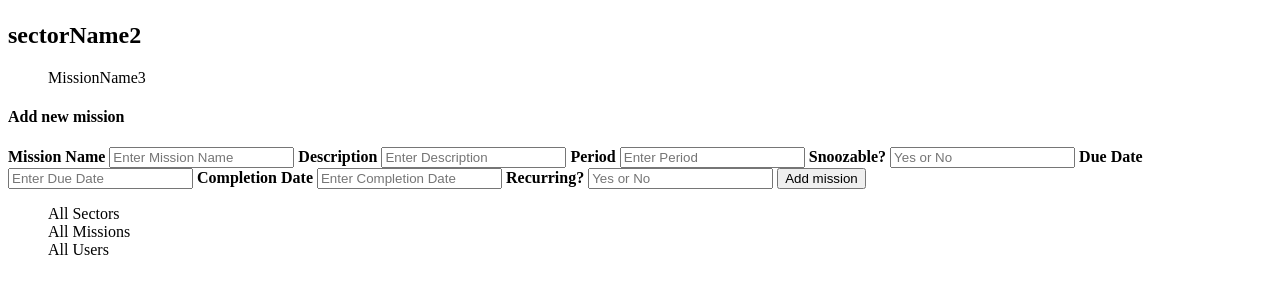
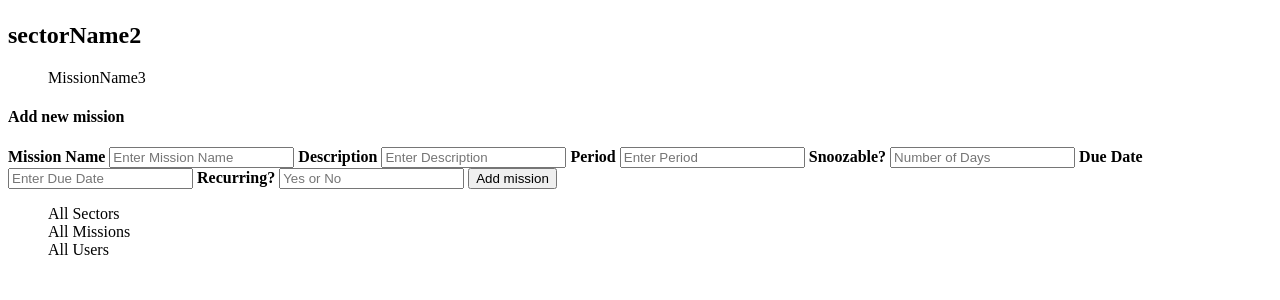
Before and after one commit to ChoreTracker/prod-app, a Spring Boot app: page /sector?id=1 in a window 1280 px wide. Shown: the part 58-358 px from the top of the page. Run offline with Spring Boot 4, Linux system fonts and the light colour scheme; data comes from the database, SQL or seed files in the repository.

Commit message:
initialize branch

```diff
--- a/src/main/resources/templates/sector.html
+++ b/src/main/resources/templates/sector.html
@@ -33,13 +33,10 @@
 				<input type="text" placeholder="Enter Period" name="period" required>
 
 				<label for="snooze"><b>Snoozable?</b></label>
-				<input type="text" placeholder="Yes or No" name="snooze" required>
+				<input type="text" placeholder="Number of Days" name="snooze" required>
 
 				<label for="dueDate"><b>Due Date</b></label>
 				<input type="text" placeholder="Enter Due Date" name="dueDate" required>
-
-				<label for="completionDate"><b>Completion Date</b></label>
-				<input type="text" placeholder="Enter Completion Date" name="completionDate" required>
 
 				<label for="recurring"><b>Recurring?</b></label>
 				<input type="text" placeholder="Yes or No" name="recurring" required>
```
